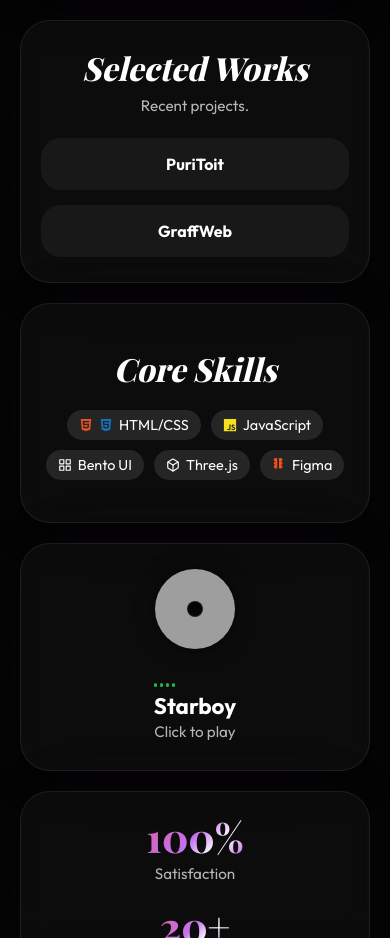
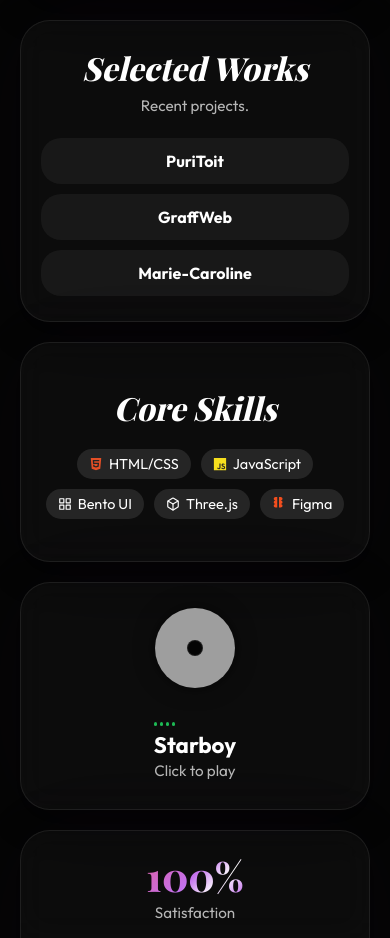
Before and after one commit to momeHt1/GraffWebBest, a plain HTML site: page index.html in a window 390 px wide. Shown: the part 1020-1958 px from the top of the page. Drawn offline with nearby package versions, Linux system fonts and the light colour scheme; grey boxes are pictures that could not be loaded; a script that the page names is missing; a web font is replaced by a local one.

Commit message:
Update index.html

```diff
--- a/index.html
+++ b/index.html
@@ -81,12 +81,12 @@
 
         .tilt-content { transform: translateZ(30px); width: 100%; height: 100%; display: flex; flex-direction: column; }
 
-        /* --- РАСКЛАДКА КОНТЕНТА ВНУТРИ TILT (ЗАМЕНА INLINE СТИЛЕЙ) --- */
+        /* РАСКЛАДКА КОНТЕНТА */
         .contact .tilt-content, .location .tilt-content, .tech .tilt-content { justify-content: center; align-items: center; }
         .works .tilt-content, .feedback .tilt-content { flex-direction: row; justify-content: space-between; align-items: center; }
         .stats .tilt-content { flex-direction: row; justify-content: space-around; align-items: center; }
         .playing .tilt-content { flex-direction: row; align-items: center; gap: 25px; }
-        .works-links { display: flex; gap: 15px; }
+        .works-links { display: flex; gap: 15px; flex-wrap: wrap; justify-content: flex-end; }
 
         .hero { grid-column: span 2; grid-row: span 2; justify-content: flex-end; position: relative; background: rgba(0,0,0,0.4); backdrop-filter: none; -webkit-backdrop-filter: none; padding: 0; }
         .hero-bg-photo { position: absolute; top: 0; left: 0; width: 100%; height: 100%; object-fit: cover; z-index: 1; opacity: 0.85; }
@@ -126,7 +126,7 @@
         .status-dot { width: 10px; height: 10px; background-color: #00ff88; border-radius: 50%; display: inline-block; margin-right: 8px; box-shadow: 0 0 10px rgba(0, 255, 136, 0.5); animation: pulse 2s infinite; }
         @keyframes pulse { 0% { box-shadow: 0 0 0 0 rgba(0, 255, 136, 0.7); } 70% { box-shadow: 0 0 0 15px rgba(0, 255, 136, 0); } 100% { box-shadow: 0 0 0 0 rgba(0, 255, 136, 0); } }
 
-        /* === ТИПОГРАФИКА: КОНТРАСТ И ИЕРАРХИЯ === */
+        /* === ТИПОГРАФИКА === */
         h1, h2, h3 { font-family: 'Playfair Display', serif; }
         h1 { font-size: 3.5rem; font-weight: 800; line-height: 1.1; margin-bottom: 10px; }
         h2 { font-size: 2rem; font-weight: 700; margin-bottom: 5px;}
@@ -149,37 +149,26 @@
 
         #canvas-container { position: absolute; top: -20%; right: -20%; width: 130%; height: 130%; z-index: 3; pointer-events: none; mix-blend-mode: screen; }
 
-        .work-item { background: rgba(255,255,255,0.05); padding: 15px 25px; border-radius: 20px; text-decoration: none; color: white; border: 1px solid transparent; transition: 0.3s; font-family: 'Outfit', sans-serif; position: relative; z-index: 10; display: block; text-align: center;}
+        .work-item { background: rgba(255,255,255,0.05); padding: 12px 20px; border-radius: 20px; text-decoration: none; color: white; border: 1px solid transparent; transition: 0.3s; font-family: 'Outfit', sans-serif; position: relative; z-index: 10; display: block; text-align: center;}
         .work-item:hover { border-color: var(--accent-1); background: rgba(18, 194, 233, 0.1); }
         .tags { display: flex; flex-wrap: wrap; justify-content: center; gap: 10px; margin-top: 15px;}
         .tag { background: rgba(255,255,255,0.1); padding: 6px 12px; border-radius: 20px; font-size: 0.9rem;}
 
-        /* === АДАПТИВНОСТЬ ДЛЯ ПЛАНШЕТОВ === */
+        /* АДАПТИВНОСТЬ */
         @media (max-width: 1024px) {
             .bento-container { grid-template-columns: repeat(2, 1fr); }
             .hero, .works, .tech, .playing, .stats, .feedback { grid-column: span 2; }
             .contact, .location { grid-column: span 1; }
         }
 
-        /* === АДАПТИВНОСТЬ ДЛЯ МОБИЛЬНЫХ (ФИКС ВЫХОДА ЗА КРАЯ) === */
         @media (max-width: 600px) {
             .bento-container { grid-template-columns: 1fr; }
-            .bento-box { padding: 25px 20px; transform: none !important; } /* Отключаем 3D наклон для плавности и фикса краев */
-
+            .bento-box { padding: 25px 20px; transform: none !important; }
             .hero, .works, .contact, .location, .tech, .playing, .stats, .feedback { grid-column: span 1; }
-
-            /* Переопределяем расположение контента внутри карточек строго в колонку */
-            .works .tilt-content, .stats .tilt-content, .feedback .tilt-content, .playing .tilt-content {
-                flex-direction: column; text-align: center; justify-content: center; gap: 20px;
-            }
-
-            /* Обертка ссылок тоже должна переноситься */
-            .works-links { flex-wrap: wrap; justify-content: center; width: 100%;}
-            .work-item { width: 100%; } /* Кнопки проектов на всю ширину на мобилке */
-
-            /* Уменьшаем размер огромных цифр в статистике, чтобы не налезали друг на друга */
+            .works .tilt-content, .stats .tilt-content, .feedback .tilt-content, .playing .tilt-content { flex-direction: column; text-align: center; justify-content: center; gap: 20px; }
+            .works-links { flex-wrap: wrap; justify-content: center; width: 100%; gap: 10px;}
+            .work-item { width: 100%; }
             .stat-item h2 { font-size: 2.5rem; }
-
             h1 { font-size: 2.5rem; }
             .custom-cursor, .project-preview { display: none; }
             .marquee-text { font-size: 2.5rem; }
@@ -245,6 +234,9 @@
                     <a href="https://momeht1.github.io/GraffWeb/" target="_blank" class="work-item hover-target" data-image="graffweb-preview.jpg">
                         <strong>GraffWeb</strong>
                     </a>
+                    <a href="https://mcpons.github.io/mariecarolinelpons/index.html" target="_blank" class="work-item hover-target" data-image="mcpons-preview.jpg">
+                        <strong>Marie-Caroline</strong>
+                    </a>
                 </div>
             </div>
         </div>
@@ -255,7 +247,6 @@
                 <div class="tags">
                     <span class="tag" style="display: flex; align-items: center; gap: 6px;">
                         <svg width="14" height="14" viewBox="0 0 384 512" fill="#E34F26"><path d="M0 32l34.9 395.8L191.5 480l157.6-52.2L384 32H0zm308.2 127.9H124.4l4.1 49.4h175.6l-13.6 148.4-97.9 27v.3h-1.1l-98.7-27.3-6-75.8h47.7L138 320l53.5 14.5 53.7-14.5 6-62.2H84.3L71.5 112.2h241.1l-4.4 47.7z"/></svg>
-                        <svg width="14" height="14" viewBox="0 0 384 512" fill="#1572B6"><path d="M0 32l34.9 395.8L192 480l157.1-52.2L384 32H0zm308.2 127.9H124.4l4.1 49.4h175.6l-13.6 148.4-97.9 27v.3h-1.1l-98.7-27.3-6-75.8h47.7L138 320l53.5 14.5 53.7-14.5 6-62.2H84.3L71.5 112.2h241.1l-4.4 47.7z"/></svg>
                         HTML/CSS
                     </span>
                     <span class="tag" style="display: flex; align-items: center; gap: 6px;">
```
